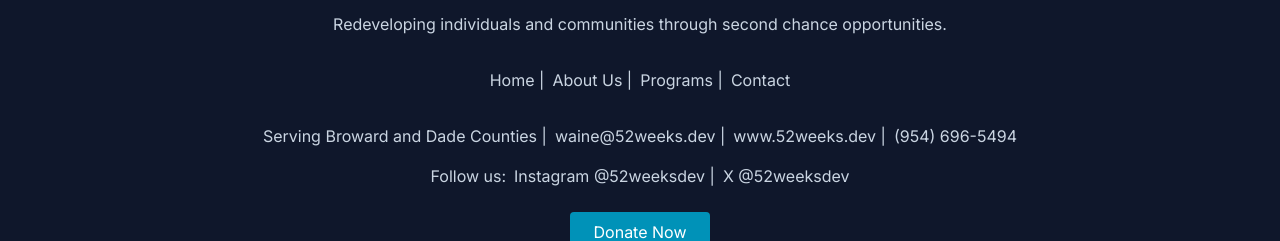
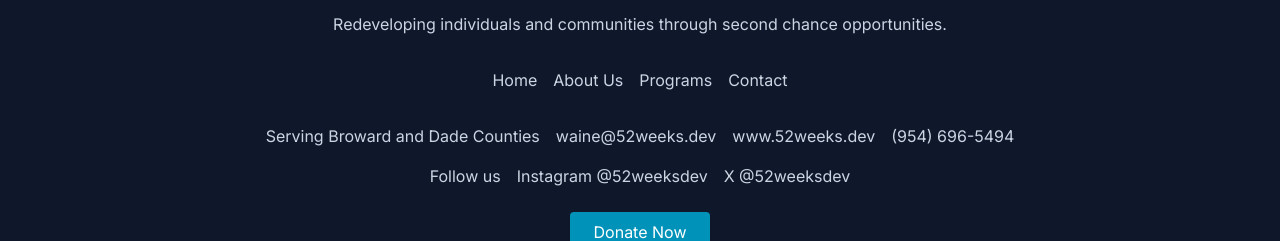
Before and after one commit to xlrdtech/week52, a Next.js app: page / in a window 1280 px wide. Shown: the part 2723-2964 px from the top of the page. Built offline with nearby package versions, Linux system fonts and the light colour scheme.

Commit message:
Remove | separators from footer for cleaner look

```diff
--- a/components/footer.tsx
+++ b/components/footer.tsx
@@ -26,25 +26,25 @@ export function Footer() {
           {/* Quick Links */}
           <div>
             <p className="text-slate-300">
-              <Link href="/" className="hover:text-cyan-400 transition-colors">Home</Link> |
-              <Link href="/about-us" className="hover:text-cyan-400 transition-colors ml-2">About Us</Link> |
-              <Link href="/programs" className="hover:text-cyan-400 transition-colors ml-2">Programs</Link> |
-              <Link href="/contact" className="hover:text-cyan-400 transition-colors ml-2">Contact</Link>
+              <Link href="/" className="hover:text-cyan-400 transition-colors">Home</Link>
+              <Link href="/about-us" className="hover:text-cyan-400 transition-colors ml-4">About Us</Link>
+              <Link href="/programs" className="hover:text-cyan-400 transition-colors ml-4">Programs</Link>
+              <Link href="/contact" className="hover:text-cyan-400 transition-colors ml-4">Contact</Link>
             </p>
           </div>
 
           {/* Contact Info */}
           <div>
             <p className="text-slate-300 mb-4">
-              Serving Broward and Dade Counties |
-              <a href="mailto:waine@52weeks.dev" className="hover:text-cyan-400 transition-colors ml-2">waine@52weeks.dev</a> |
-              <a href="https://www.52weeks.dev" target="_blank" className="hover:text-cyan-400 transition-colors ml-2">www.52weeks.dev</a> |
-              <a href="tel:9546965494" className="hover:text-cyan-400 transition-colors ml-2">(954) 696-5494</a>
+              Serving Broward and Dade Counties
+              <a href="mailto:waine@52weeks.dev" className="hover:text-cyan-400 transition-colors ml-4">waine@52weeks.dev</a>
+              <a href="https://www.52weeks.dev" target="_blank" className="hover:text-cyan-400 transition-colors ml-4">www.52weeks.dev</a>
+              <a href="tel:9546965494" className="hover:text-cyan-400 transition-colors ml-4">(954) 696-5494</a>
             </p>
             <p className="text-slate-300 mb-6">
-              Follow us:
-              <a href="https://instagram.com/52weeksdev" target="_blank" className="hover:text-cyan-400 transition-colors ml-2">Instagram @52weeksdev</a> |
-              <a href="https://x.com/52weeksdev" target="_blank" className="hover:text-cyan-400 transition-colors ml-2">X @52weeksdev</a>
+              Follow us
+              <a href="https://instagram.com/52weeksdev" target="_blank" className="hover:text-cyan-400 transition-colors ml-4">Instagram @52weeksdev</a>
+              <a href="https://x.com/52weeksdev" target="_blank" className="hover:text-cyan-400 transition-colors ml-4">X @52weeksdev</a>
             </p>
             <Link
               href="https://square.link/u/OQowKsqR"
```
